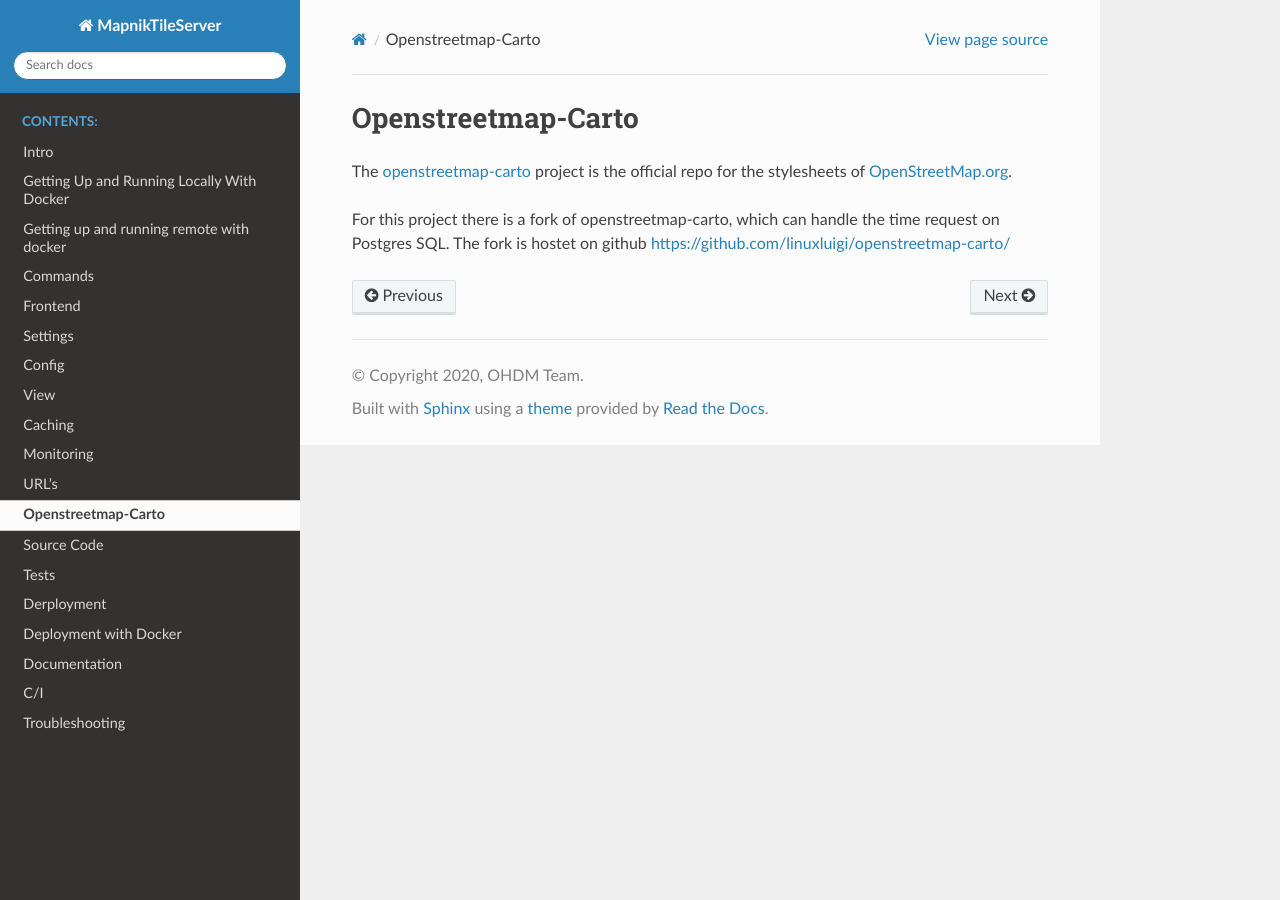
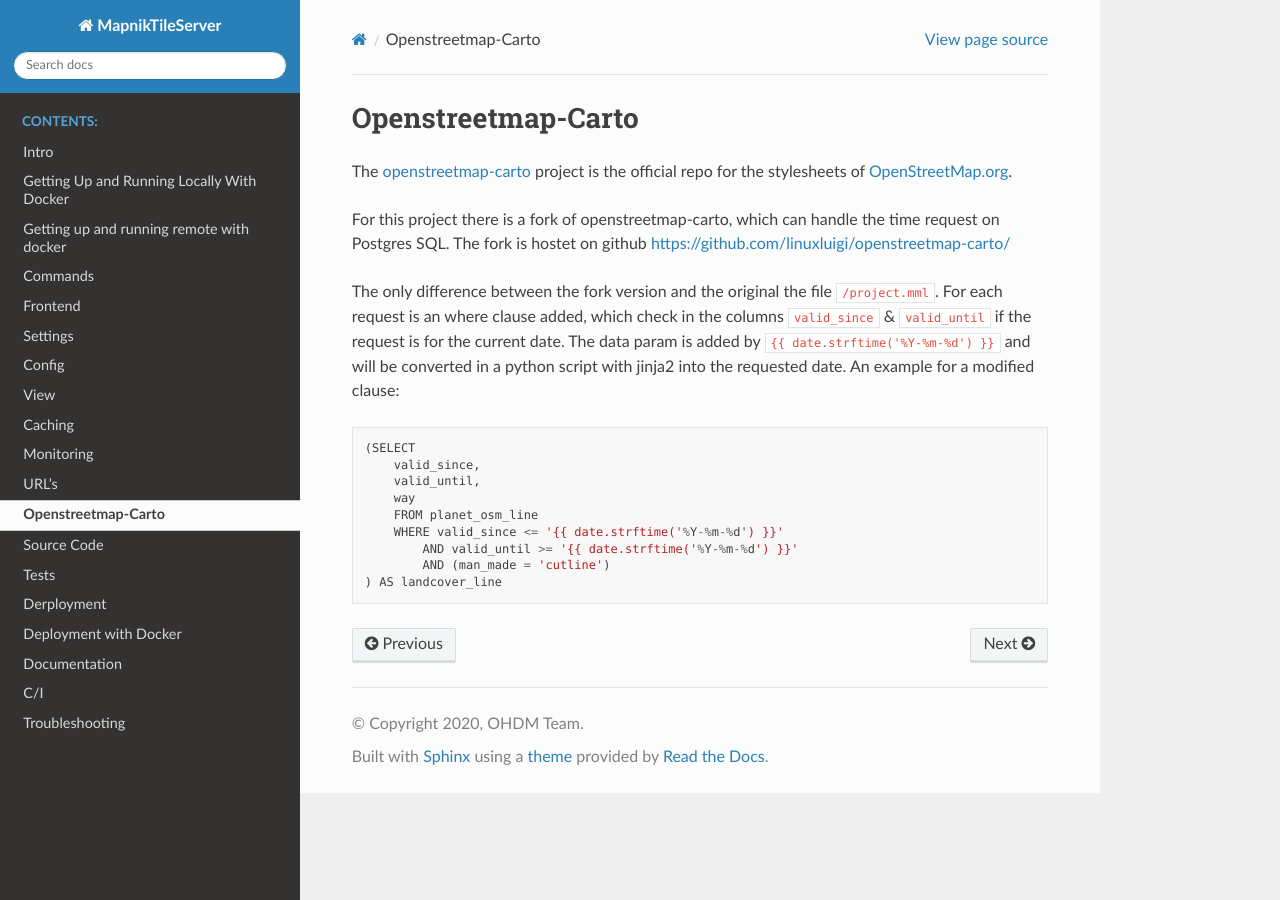
Before and after one commit to OpenHistoricalDataMap/MapnikTileServer, a Sphinx documentation site: the page built from docs/openstreetmap-carto.rst, in a window 1280 px wide. Built offline with Sphinx 7.4.7 and the Read the Docs theme 2.0.0, drawn with Linux system fonts in a browser that asks for light colours.

Commit message:
update docs

```diff
--- a/docs/openstreetmap-carto.rst
+++ b/docs/openstreetmap-carto.rst
@@ -7,3 +7,19 @@ project is the official repo for the stylesheets of `OpenStreetMap.org <https://
 For this project there is a fork of openstreetmap-carto, which can handle the
 time request on Postgres SQL. The fork is hostet on github
 https://github.com/linuxluigi/openstreetmap-carto/
+
+The only difference between the fork version and the original the file ``/project.mml``.
+For each request is an where clause added, which check in the columns ``valid_since``
+& ``valid_until`` if the request is for the current date. The data param is added
+by ``{{ date.strftime('%Y-%m-%d') }}`` and will be converted in a python script
+with jinja2 into the requested date. An example for a modified clause::
+
+    (SELECT
+        valid_since,
+        valid_until,
+        way
+        FROM planet_osm_line
+        WHERE valid_since <= '{{ date.strftime('%Y-%m-%d') }}'
+            AND valid_until >= '{{ date.strftime('%Y-%m-%d') }}'
+            AND (man_made = 'cutline')
+    ) AS landcover_line
```
